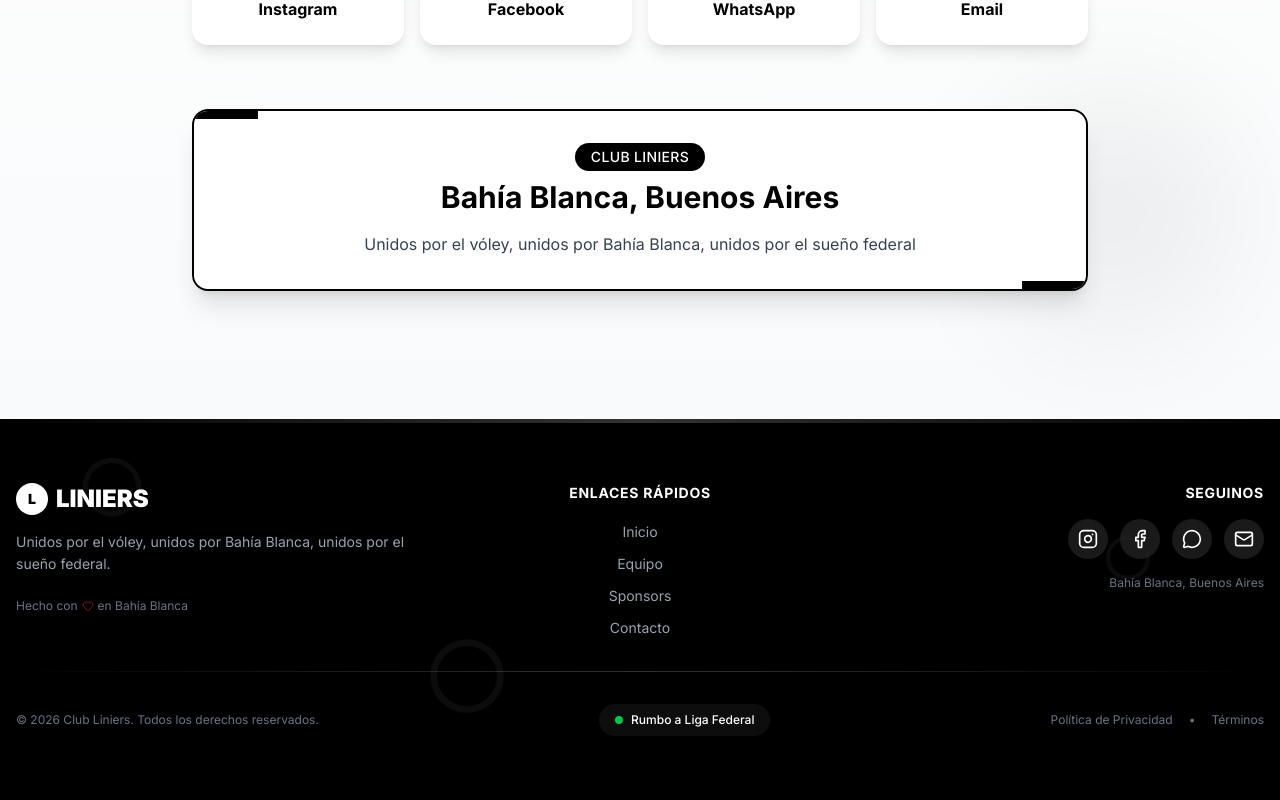
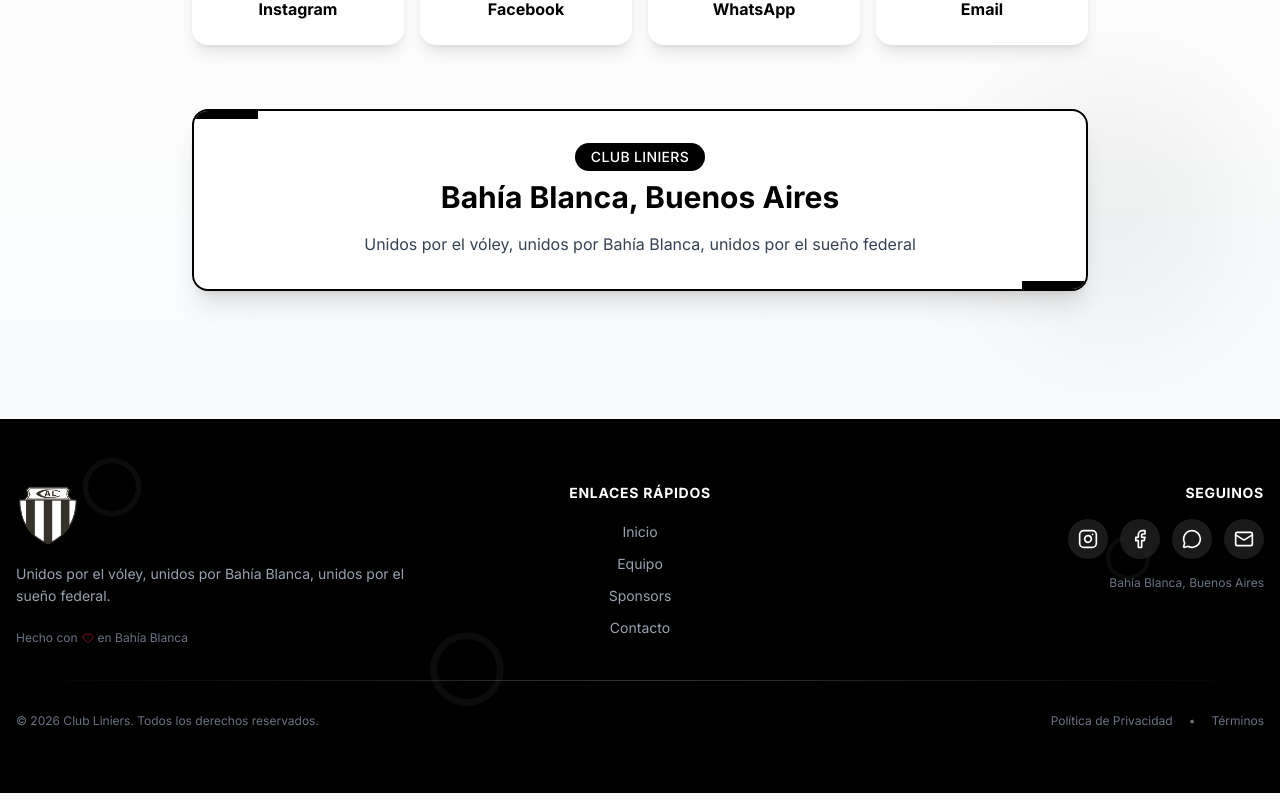
Before and after one commit to SantiagoMangas/LiniersFederal, a Next.js app: page / in a window 1280 px wide. Shown: the part 5560-6360 px from the top of the page. Built offline with nearby package versions, Linux system fonts and the light colour scheme.

Commit message:
footer#1

```diff
--- a/src/components/contact.tsx
+++ b/src/components/contact.tsx
@@ -23,7 +23,7 @@
       icon: MessageCircle,
       color: "from-gray-700 to-black",
       hoverColor: "group-hover:scale-110",
-      link: "#"
+      link: "https://wa.me/5492915093873?text=Hola,%20tengo%20dudas%20sobre%20cómo%20donar"
     },
     {
       name: "Email",
@@ -59,6 +59,7 @@
             const Icon = social.icon
             return (
               <a
+                target="_blank"
                 key={social.name}
                 href={social.link}
                 className="group relative overflow-hidden rounded-2xl bg-white p-6 shadow-lg transition-all duration-300 hover:shadow-2xl hover:-translate-y-2"
@@ -69,7 +70,6 @@
                 {/* Gradient background on hover */}
                 <div className={`absolute inset-0 bg-gradient-to-br ${social.color} opacity-0 transition-opacity duration-300 group-hover:opacity-100`} />
 
-                {/* Content */}
                 <div className="relative z-10">
                   <div className="mb-3 inline-flex h-16 w-16 items-center justify-center rounded-full bg-black transition-all duration-300 group-hover:bg-white">
                     <Icon className={`h-8 w-8 text-white transition-all duration-300 group-hover:text-black ${social.hoverColor}`} />
--- a/src/components/footer.tsx
+++ b/src/components/footer.tsx
@@ -4,10 +4,10 @@
 
 export default function Footer() {
   const socialLinks = [
-    { name: "Instagram", icon: Instagram, link: "#", color: "hover:text-pink-500" },
-    { name: "Facebook", icon: Facebook, link: "#", color: "hover:text-blue-500" },
-    { name: "WhatsApp", icon: MessageCircle, link: "#", color: "hover:text-green-500" },
-    { name: "Email", icon: Mail, link: "#", color: "hover:text-gray-600" }
+    { name: "Instagram", icon: Instagram, link: "https://www.instagram.com/liniersvoley_bahiablanca/" },
+    { name: "Facebook", icon: Facebook, link: "https://www.facebook.com/liniers.voley.9?locale=es_LA" },
+    { name: "WhatsApp", icon: MessageCircle, link: "https://wa.me/5492915093873?text=Hola,%20tengo%20dudas%20sobre%20cómo%20donar"},
+    { name: "Email", icon: Mail, link: "#",  }
   ]
 
   const quickLinks = [
@@ -19,8 +19,6 @@
 
   return (
     <footer className="relative overflow-hidden bg-black text-white">
-      {/* Decorative top wave */}
-      <div className="absolute top-0 left-0 right-0 h-1 bg-gradient-to-r from-transparent via-white to-transparent opacity-20" />
 
       {/* Animated pattern background */}
       <div className="absolute inset-0 opacity-5">
@@ -40,11 +38,12 @@
         <div className="grid gap-12 md:grid-cols-3 md:gap-8">
           {/* Brand Section */}
           <div className="text-center md:text-left">
-            <div className="mb-4 inline-flex items-center gap-2 text-2xl font-black uppercase">
-              <div className="flex h-8 w-8 items-center justify-center rounded-full bg-white text-black">
-                <span className="text-sm font-black">L</span>
-              </div>
-              <span>Liniers</span>
+            <div className="mb-4 flex justify-center md:justify-start">
+              <img
+                src="/Liniers_BB.png"
+                alt="Club Liniers"
+                className="h-16 w-auto object-contain"
+              />
             </div>
             <p className="mb-4 text-sm text-gray-400 leading-relaxed">
               Unidos por el vóley, unidos por Bahía Blanca, unidos por el sueño federal.
@@ -56,7 +55,6 @@
             </div>
           </div>
 
-          {/* Quick Links */}
           <div className="text-center">
             <h3 className="mb-4 text-sm font-bold uppercase tracking-wider">
               Enlaces Rápidos
@@ -78,7 +76,6 @@
             </ul>
           </div>
 
-          {/* Social Media */}
           <div className="text-center md:text-right">
             <h3 className="mb-4 text-sm font-bold uppercase tracking-wider">
               Seguinos
@@ -90,7 +87,7 @@
                   <a
                     key={social.name}
                     href={social.link}
-                    className={`group relative inline-flex h-10 w-10 items-center justify-center rounded-full bg-white/10 backdrop-blur-sm transition-all duration-300 hover:bg-white hover:scale-110 ${social.color}`}
+                    className={`group relative inline-flex h-10 w-10 items-center justify-center rounded-full bg-white/10 backdrop-blur-sm transition-all duration-300 hover:bg-white hover:scale-110`}
                     aria-label={social.name}
                   >
                     <Icon className="h-5 w-5 transition-colors group-hover:text-black" />
@@ -110,22 +107,10 @@
         {/* Divider */}
         <div className="my-8 h-px bg-gradient-to-r from-transparent via-white/20 to-transparent" />
 
-        {/* Bottom Bar */}
         <div className="flex flex-col items-center justify-between gap-4 text-center md:flex-row">
           <p className="text-xs text-gray-500">
             © 2026 Club Liniers. Todos los derechos reservados.
           </p>
-
-          {/* Call to action badge */}
-          <div className="group inline-flex items-center gap-2 rounded-full bg-white/5 px-4 py-2 backdrop-blur-sm transition-all duration-300 hover:bg-white/10">
-            <span className="relative flex h-2 w-2">
-              <span className="absolute inline-flex h-full w-full animate-ping rounded-full bg-green-400 opacity-75" />
-              <span className="relative inline-flex h-2 w-2 rounded-full bg-green-500" />
-            </span>
-            <span className="text-xs font-medium">
-              Rumbo a Liga Federal
-            </span>
-          </div>
 
           <div className="flex gap-4 text-xs text-gray-500">
             <a href="#" className="transition-colors hover:text-white">
```
Also changed, not shown: public/Liniers_BB.png (added).
